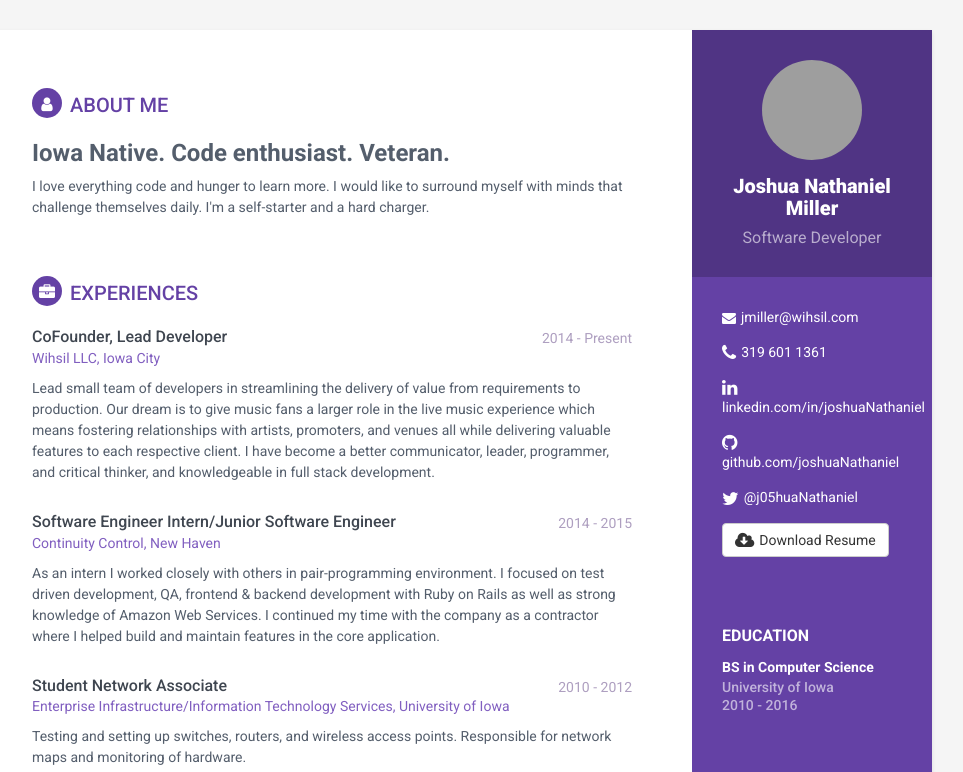
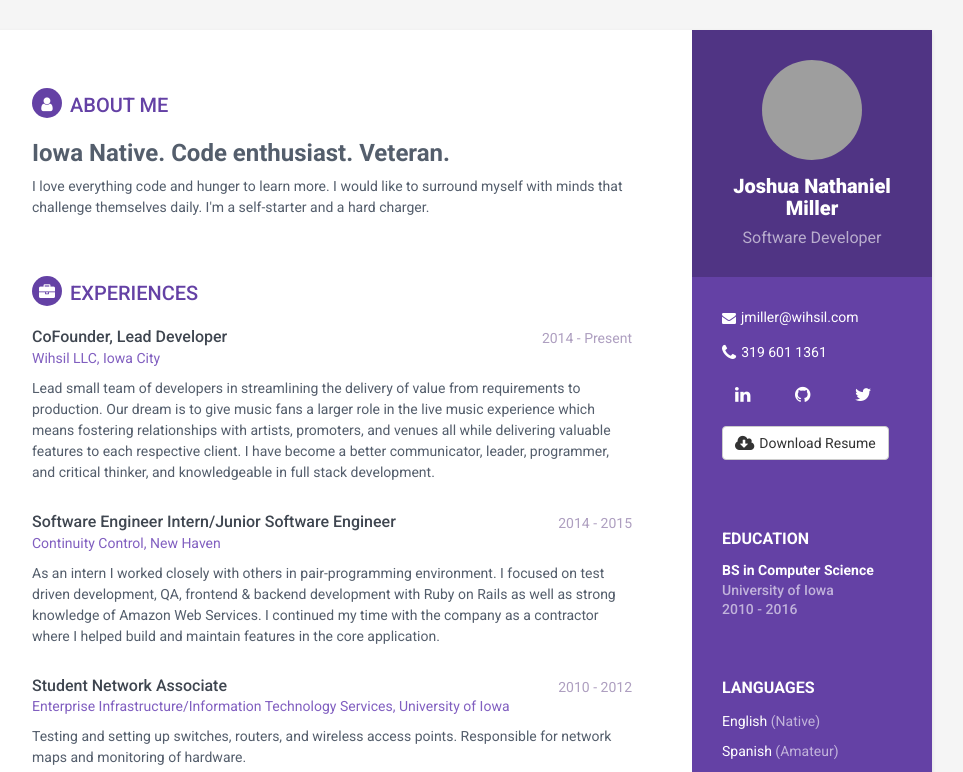
Before and after one commit to joshuaNathaniel/joshuaNathaniel.github.io, a plain HTML site: page index.html in a window 1280 px wide. Shown: the top 772 px of the page, without its empty margins (188-1151 px from the left). Drawn offline with nearby package versions, Linux system fonts and the light colour scheme; grey boxes are pictures that could not be loaded.

Commit message:
Changed links to buttons on side bar

```diff
--- a/assets/css/styles.css
+++ b/assets/css/styles.css
@@ -78,6 +78,9 @@ p {
 .sidebar-wrapper .profile {
   margin-bottom: 15px;
   border-radius: 50%;
+}
+.twitter ul li {
+  margin-bottom: 0px !important;
 }
 .sidebar-wrapper .contact-list .fa {
   margin-right: 5px;
--- a/index.html
+++ b/index.html
@@ -41,9 +41,13 @@
                 <ul class="list-unstyled contact-list">
                     <li class="email"><i class="fa fa-envelope"></i><a href="mailto: jmiller@wihsil.com">jmiller@wihsil.com</a></li>
                     <li class="phone"><i class="fa fa-phone"></i><a href="tel:319 601 1361">319 601 1361</a></li>
-                    <li class="linkedin"><i class="fa fa-linkedin"></i><a href="http://www.linkedin.com/in/joshuaNathaniel" target="_blank">linkedin.com/in/joshuaNathaniel</a></li>
-                    <li class="github"><i class="fa fa-github"></i><a href="http://github.com/joshuaNathaniel" target="_blank">github.com/joshuaNathaniel</a></li>
-                    <li class="twitter"><i class="fa fa-twitter"></i><a href="https://twitter.com/j05huaNathaniel" target="_blank">@j05huaNathaniel</a></li>
+                    <li class="twitter">
+			<ul class="list-inline">
+			<li class=""><a class="btn" href="http://www.linkedin.com/in/joshuaNathaniel" target="_blank"><i class="fa fa-linkedin"></i></a></li>
+			<li class=""> <a class="btn" href="http://github.com/joshuaNathaniel" target="_blank"><i class="fa fa-github"></i></a> </li>
+			<li class=""> <a class="btn" href="https://twitter.com/j05huaNathaniel" target="_blank"><i class="fa fa-twitter"></i></a> </li>
+			</ul>
+		    </li>
                     <li class="">
 		      <form method="get" action="resume.pdf">
 			<button class='btn btn-default' type="submit"><i class="fa fa-cloud-download"></i>Download Resume</button>
```
